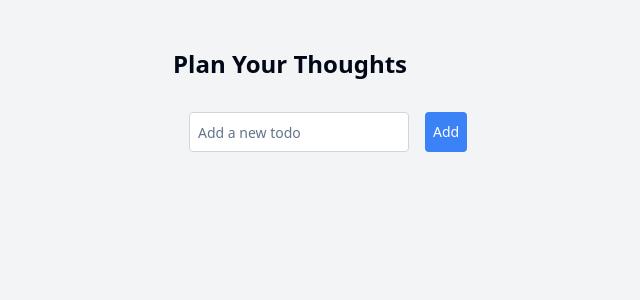
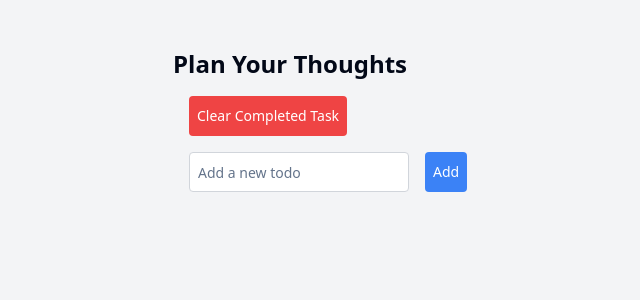
Before and after one commit to mohammed-sharraf-sazim/The-Todo, a Next.js app: page /todo in a window 1280 px wide. Shown: the top 300 px of the page, without its empty margins (243-883 px from the left). Built offline with nearby package versions, Linux system fonts and the light colour scheme.

Commit message:
feat(NTD): clear completed tasks (#24)
* feat(NTD): display of all the tasks

* feat(NTD): view, edit & delete of specific task

* feat(NTD): clear completed tasks

```diff
--- a/modules/todo/components/TodoForm.tsx
+++ b/modules/todo/components/TodoForm.tsx
@@ -1,5 +1,10 @@
 import React, { useState } from "react";
-import { FormItem, Form, FormField, FormMessage } from "@/shared/components/ui/form";
+import {
+  FormItem,
+  Form,
+  FormField,
+  FormMessage,
+} from "@/shared/components/ui/form";
 import { Button } from "@/shared/components/ui/button";
 import { Input } from "@/shared/components/ui/input";
 import { useAppDispatch } from "@/shared/redux/hooks";
@@ -7,6 +12,7 @@ import { TodoSchema } from "../models";
 import { addTodo } from "@/shared/redux/reducers/todoSlice";
 import { useForm } from "react-hook-form";
 import { zodResolver } from "@hookform/resolvers/zod";
+import { clearCompletedTask } from "@/shared/redux/reducers/todoSlice";
 
 const TodoForm: React.FC = () => {
   const dispatch = useAppDispatch();
@@ -34,21 +40,44 @@ const TodoForm: React.FC = () => {
     }
   };
 
+  const handleClearCompletedTask = () => {
+    dispatch(clearCompletedTask());
+  };
+
   return (
-    <Form {...form} >
+    <Form {...form}>
       <div>
-      <form onSubmit={form.handleSubmit(onSubmit)} className="flex items-center p-4">
+      <div className="ml-4 flex space-x-4">
+          <Button
+            onClick={handleClearCompletedTask}
+            className="bg-red-500 text-white p-2 rounded"
+          >
+            Clear Completed Task
+          </Button>
+        </div>
+      <form
+        onSubmit={form.handleSubmit(onSubmit)}
+        className="flex items-center p-4"
+      >
         <FormField
           control={form.control}
           name="task"
           render={({ field }) => (
             <FormItem>
-              <Input {...field} placeholder="Add a new todo" className="flex-1 p-2 border border-gray-300 rounded" />
-              <FormMessage className="text-red-400"/>
+              <Input
+                {...field}
+                placeholder="Add a new todo"
+                className="flex-1 p-2 border border-gray-300 rounded"
+              />
+              <FormMessage className="text-red-400" />
             </FormItem>
           )}
         />
-        <Button type="submit" className="p-2 ml-4 text-white bg-blue-500 rounded">Add</Button>
+        <div className="ml-4">
+          <Button type="submit" className="p-2 text-white bg-blue-500 rounded">
+            Add
+          </Button>
+        </div>
       </form>
       {error && <div className="error-message">{error}</div>}
       </div>
--- a/shared/redux/reducers/todoSlice.ts
+++ b/shared/redux/reducers/todoSlice.ts
@@ -54,8 +54,11 @@ const todosSlice = createSlice({
         saveTodosToLocalStorage(state.todos);
       }
     },
+    clearCompletedTask: (state) => {
+      state.todos = state.todos.filter((todo) => !todo.isCompleted)
+    },
   },
 });
 
-export const { addTodo, updateTodo, deleteTodo, toggleTodoCompletion } = todosSlice.actions;
+export const { addTodo, updateTodo, deleteTodo, toggleTodoCompletion, clearCompletedTask } = todosSlice.actions;
 export default todosSlice.reducer;
```
Also changed, not shown: modules/todo/components/TodoList.tsx (line endings or trailing spaces).
